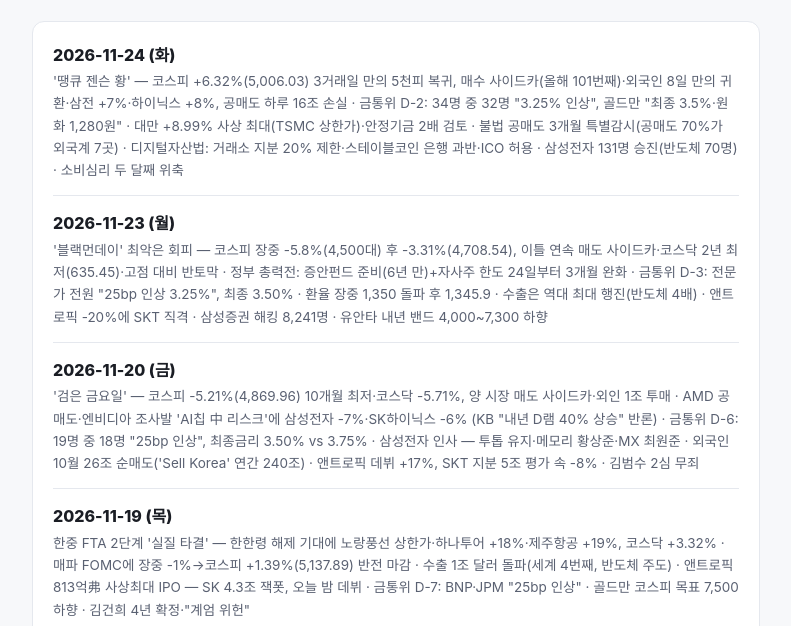
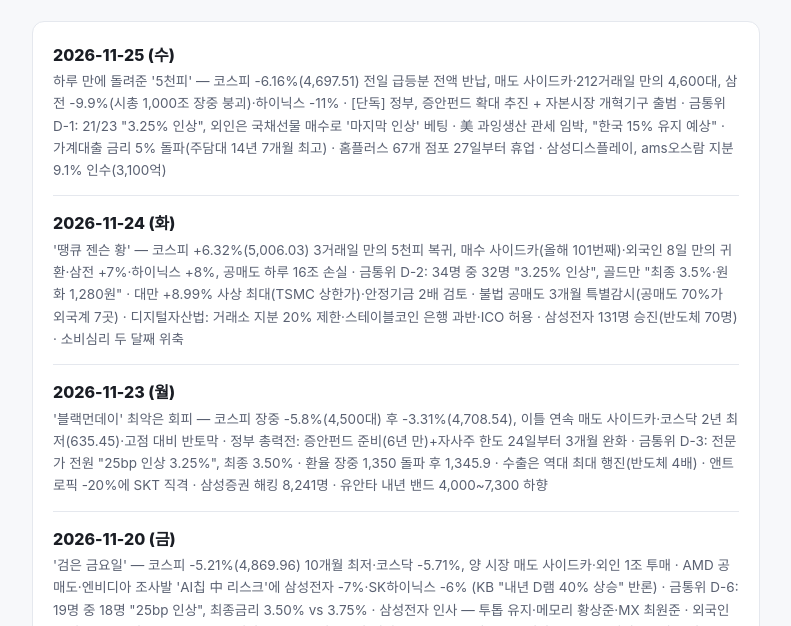
Before and after one commit to code219-linggu/china-digest, a plain HTML site: page korea/index.html in a window 1280 px wide. Shown: the part 174-800 px from the top of the page, without its empty margins (244-1035 px from the left). Drawn offline with Linux system fonts and the light colour scheme.

Commit message:
deploy: korea/index.html

```diff
--- a/korea/index.html
+++ b/korea/index.html
@@ -36,6 +36,10 @@
 
 <div class="list">
   <!-- 새 다이제스트는 이 줄 바로 아래에 추가 (최신이 위) -->
+  <a class="day" href="2026-11-25.html">
+    <div class="date">2026-11-25 (수)</div>
+    <div class="desc">하루 만에 돌려준 '5천피' — 코스피 -6.16%(4,697.51) 전일 급등분 전액 반납, 매도 사이드카·212거래일 만의 4,600대, 삼전 -9.9%(시총 1,000조 장중 붕괴)·하이닉스 -11% · [단독] 정부, 증안펀드 확대 추진 + 자본시장 개혁기구 출범 · 금통위 D-1: 21/23 "3.25% 인상", 외인은 국채선물 매수로 '마지막 인상' 베팅 · 美 과잉생산 관세 임박, "한국 15% 유지 예상" · 가계대출 금리 5% 돌파(주담대 14년 7개월 최고) · 홈플러스 67개 점포 27일부터 휴업 · 삼성디스플레이, ams오스람 지분 9.1% 인수(3,100억)</div>
+  </a>
   <a class="day" href="2026-11-24.html">
     <div class="date">2026-11-24 (화)</div>
     <div class="desc">'땡큐 젠슨 황' — 코스피 +6.32%(5,006.03) 3거래일 만의 5천피 복귀, 매수 사이드카(올해 101번째)·외국인 8일 만의 귀환·삼전 +7%·하이닉스 +8%, 공매도 하루 16조 손실 · 금통위 D-2: 34명 중 32명 "3.25% 인상", 골드만 "최종 3.5%·원화 1,280원" · 대만 +8.99% 사상 최대(TSMC 상한가)·안정기금 2배 검토 · 불법 공매도 3개월 특별감시(공매도 70%가 외국계 7곳) · 디지털자산법: 거래소 지분 20% 제한·스테이블코인 은행 과반·ICO 허용 · 삼성전자 131명 승진(반도체 70명) · 소비심리 두 달째 위축</div>
```
